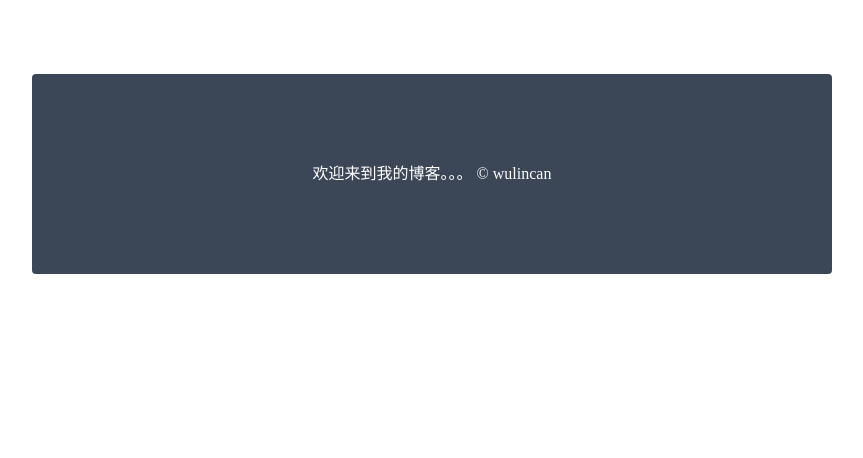
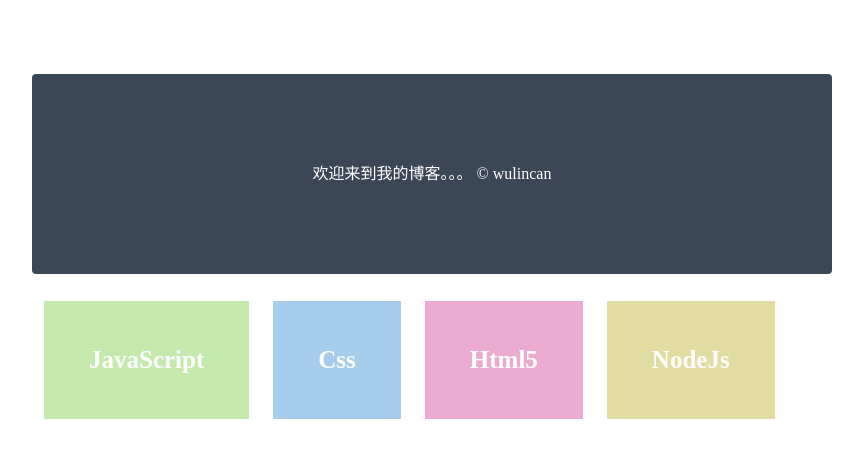
Before and after one commit to wlcan/blog, a Jekyll site: the page index.html, which Jekyll copies as it is, in a window 1280 px wide. Shown: the top 458 px of the page, without its empty margins (208-1071 px from the left). Built offline with Jekyll 4.4.1, drawn with Linux system fonts in a browser that asks for light colours.

Commit message:
Update index.html

```diff
--- a/index.html
+++ b/index.html
@@ -76,7 +76,10 @@
 　　　　<div id="header">欢迎来到我的博客。。。 &copy; wulincan</div>
 		<div id="content">
 			<ul>
-
+				<li class="bgcolor1"><a href="js.html">JavaScript</a></li>
+				<li class="bgcolor2"><a href="css.html">Css</a></li>
+				<li class="bgcolor3"><a href="html5.html">Html5</a></li>
+				<li class="bgcolor4"><a href="nodejs.html">NodeJs</a></li>
 			</ul>
 		</div>
 	</body>
```
